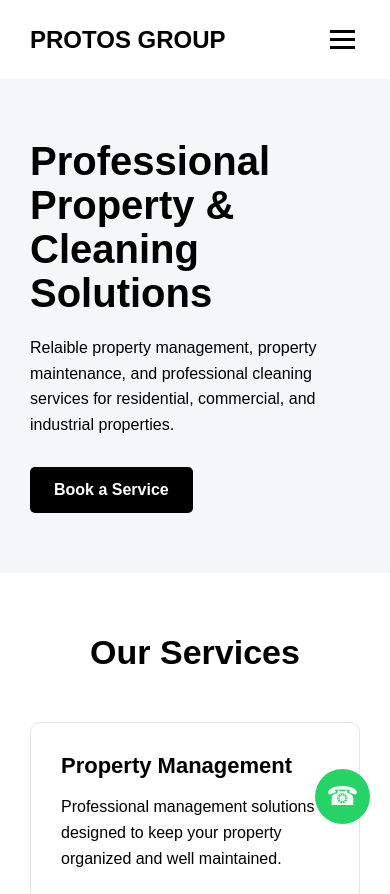
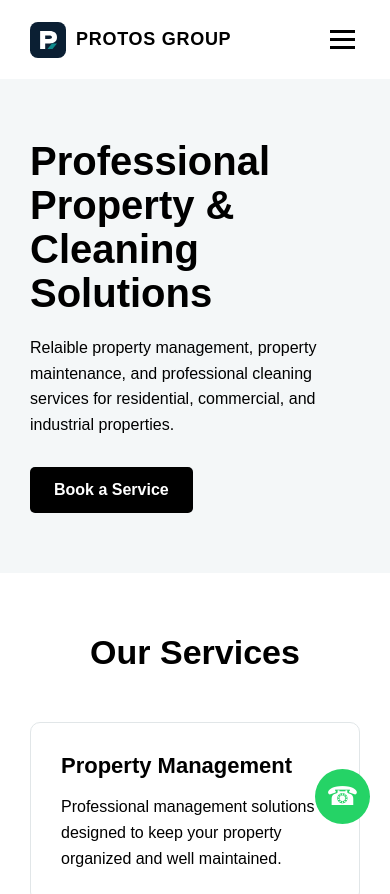
Before and after one commit to vt6krr49sr-afk/protos-group, a plain HTML site: page index.html in a window 390 px wide. Shown: the top 894 px of the page. Drawn offline with Linux system fonts and the light colour scheme.

Commit message:
Add Protos Group logo

```diff
--- a/css/style.css
+++ b/css/style.css
@@ -10,7 +10,6 @@ body {
   font-family: Arial, sans-serif;
 }
 
-
 /* NAVIGATION */
 
 header {
@@ -21,6 +20,32 @@ nav {
   display: flex;
   justify-content: space-between;
   align-items: center;
+}
+
+.brand,
+.footer-logo {
+  display: inline-flex;
+  align-items: center;
+  gap: 10px;
+  color: inherit;
+  text-decoration: none;
+  letter-spacing: 0.04em;
+}
+
+.brand img,
+.footer-logo img {
+  width: 42px;
+  height: 42px;
+  flex: 0 0 auto;
+}
+
+.brand {
+  font-size: 22px;
+  font-weight: 700;
+}
+
+.footer-logo {
+  font-size: 24px;
 }
 
 nav ul {
@@ -50,7 +75,6 @@ nav a {
   background-color: black;
   transition: 0.3s ease;
 }
-
 
 /* HOME HERO */
 
@@ -87,7 +111,6 @@ nav a {
   border-radius: 5px;
   font-weight: bold;
 }
-
 
 /* HOME SERVICES */
 
@@ -131,7 +154,6 @@ nav a {
   box-shadow: 0 10px 25px rgba(0, 0, 0, 0.08);
 }
 
-
 /* HOME ABOUT PREVIEW */
 
 .about-preview {
@@ -170,7 +192,6 @@ nav a {
 .about-content a:hover {
   background-color: #0f8b8d;
 }
-
 
 /* HOME CTA */
 
@@ -213,12 +234,11 @@ nav a {
   color: #0b1f33;
 }
 
-
 /* ABOUT PAGE */
 
 .about-hero {
   padding: 80px 60px;
-  background-color:white;
+  background-color: white;
   text-align: center;
 }
 
@@ -298,7 +318,6 @@ nav a {
   line-height: 1.6;
 }
 
-
 /* ABOUT CTA */
 
 .about-cta {
@@ -329,7 +348,6 @@ nav a {
   border-radius: 5px;
   font-weight: bold;
 }
-
 
 /* SERVICES PAGE */
 
@@ -411,7 +429,6 @@ nav a {
   border-radius: 5px;
   font-weight: bold;
 }
-
 
 /* CONTACT PAGE */
 
@@ -505,6 +522,7 @@ nav a {
 }
 
 /* BOOKING PAGE */
+
 /* BOOKING PAGE */
 
 .booking-hero {
@@ -594,7 +612,6 @@ nav a {
   background-color: #0b1f33;
 }
 
-
 /* WHATSAPP BUTTON */
 
 .whatsapp-button {
@@ -613,7 +630,6 @@ nav a {
   font-size: 28px;
   z-index: 1000;
 }
-
 
 /* FOOTER */
 
@@ -668,13 +684,20 @@ footer {
   text-align: center;
 }
 
-
 /* MOBILE RESPONSIVENESS */
 
 @media (max-width: 768px) {
-
   header {
     padding: 20px 30px;
+  }
+
+  .brand {
+    font-size: 18px;
+  }
+
+  .brand img {
+    width: 36px;
+    height: 36px;
   }
 
   nav {
@@ -698,7 +721,6 @@ footer {
   nav ul.show-menu {
     display: flex;
   }
-
 
   /* HOME */
 
@@ -739,7 +761,6 @@ footer {
     padding: 60px 30px;
   }
 
-
   /* ABOUT */
 
   .about-hero {
@@ -776,7 +797,6 @@ footer {
     font-size: 34px;
   }
 
-
   /* SERVICES */
 
   .services-hero {
@@ -810,7 +830,6 @@ footer {
   .services-cta h2 {
     font-size: 34px;
   }
-
 
   /* CONTACT */
 
@@ -870,7 +889,6 @@ footer {
     gap: 0;
   }
 
-
   /* FOOTER */
 
   footer {
@@ -891,7 +909,6 @@ footer {
     margin-top: 40px;
   }
 
-
   /* WHATSAPP */
 
   .whatsapp-button {
--- a/index.html
+++ b/index.html
@@ -9,7 +9,10 @@
   <body>
     <header>
       <nav>
-        <h1>PROTOS GROUP</h1>
+        <a class="brand" href="index.html" aria-label="Protos Group home">
+          <img src="logo.svg" alt="" />
+          <span>PROTOS GROUP</span>
+        </a>
         <button class="menu-toggle" aria-label="Open navigation">
           <span></span>
           <span></span>
@@ -82,11 +85,19 @@
         <a href="booking.html">Book a Service</a>
       </div>
     </section>
-    <a href="https://wa.me/2347063300548" class="whatsapp-button" aria-label="Chat with Protos Group on Whatsapp"><span>☎</span></a>
+    <a
+      href="https://wa.me/2347063300548"
+      class="whatsapp-button"
+      aria-label="Chat with Protos Group on Whatsapp"
+      ><span>☎</span></a
+    >
     <footer>
       <div class="footer-content">
         <div class="footer-brand">
-          <h2>PROTOS GROUP</h2>
+          <h2 class="footer-logo">
+            <img src="logo.svg" alt="" />
+            <span>PROTOS GROUP</span>
+          </h2>
           <p>
             Professional property management, maintenance, and cleaning
             solutions.
```
Also changed, not shown: about.html (+8 -2 lines), booking.html (+8 -2 lines), contact.html (+8 -2 lines), script.js (+2 -11 lines), services.html (+8 -2 lines), logo.svg (added). Lines whose indentation alone changed are shown as unchanged.
